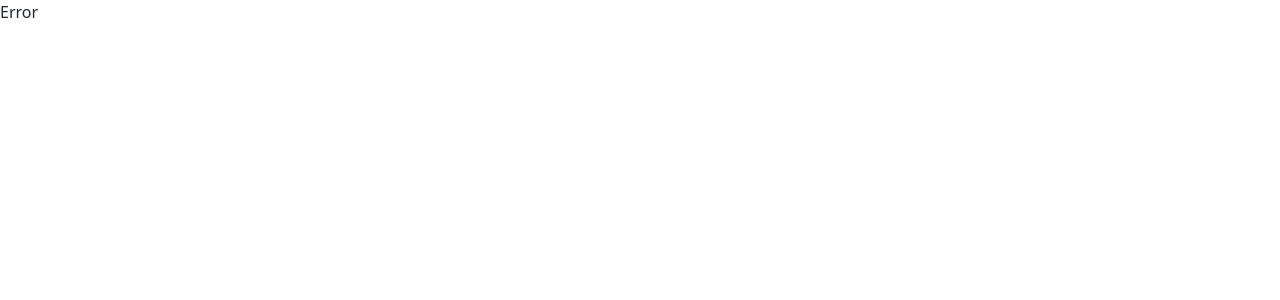
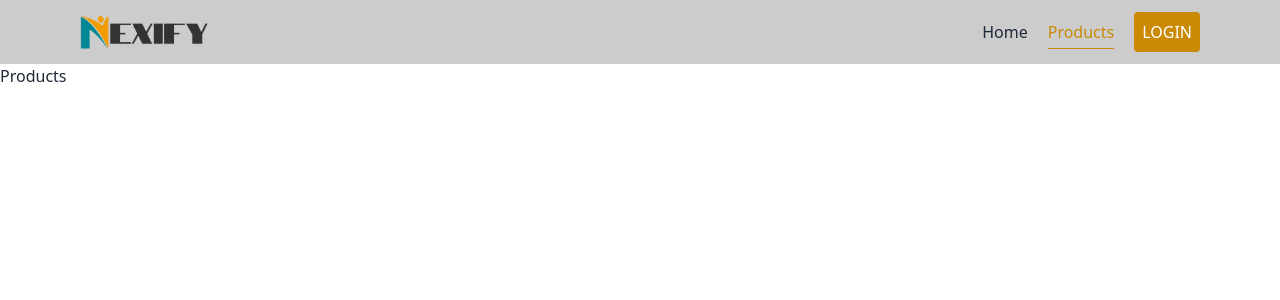
Before and after one commit to shamshul-haque/nexify-client, a React (Vite) app: page /products in a window 1280 px wide. Before the commit this address had no page. Shown: the top 300 px of the page. Built offline with nearby package versions, Linux system fonts and the light colour scheme.

Commit message:
created navbar

```diff
--- a/package.json
+++ b/package.json
@@ -12,8 +12,10 @@
   "dependencies": {
     "localforage": "^1.10.0",
     "match-sorter": "^6.3.1",
+    "prop-types": "^15.8.1",
     "react": "^18.2.0",
     "react-dom": "^18.2.0",
+    "react-icons": "^4.12.0",
     "react-router-dom": "^6.20.0",
     "sort-by": "^1.2.0"
   },
--- /dev/null
+++ b/src/components/shared/Container.jsx
@@ -0,0 +1,11 @@
+import PropTypes from "prop-types";
+
+const Container = ({ children }) => {
+  return <div className="px-5 md:px-10 lg:px-20">{children}</div>;
+};
+
+Container.propTypes = {
+  children: PropTypes.node,
+};
+
+export default Container;
--- a/src/components/shared/Navbar.jsx
+++ /dev/null
@@ -1,9 +0,0 @@
-const Navbar = () => {
-  return (
-    <div>
-      <p>Navbar</p>
-    </div>
-  );
-};
-
-export default Navbar;
--- /dev/null
+++ b/src/components/shared/navbar/DropdownMenus.jsx
@@ -0,0 +1,56 @@
+import { RiMenu3Fill } from "react-icons/ri";
+import { Link, NavLink } from "react-router-dom";
+
+const DropdownMenus = () => {
+  return (
+    <div className="dropdown dropdown-end z-50">
+      <label tabIndex={0} className="btn m-1">
+        <RiMenu3Fill className="text-xl" />
+      </label>
+      <div
+        tabIndex={0}
+        className="dropdown-content p-5 shadow bg-black rounded-box w-52"
+      >
+        <div className="flex flex-col">
+          {/* <div className="text-center">
+            <img
+              alt="profile picture"
+              src=""
+              className="w-10 rounded-full mx-auto"
+            />
+            <h1 className="font-bold">check</h1>
+            <Link to="/">Dashboard</Link>
+          </div> */}
+          <NavLink
+            to="/"
+            className={({ isActive }) =>
+              isActive
+                ? "text-yellow-600 border-yellow-600 border-b py-1 "
+                : "py-1"
+            }
+          >
+            Home
+          </NavLink>
+          <NavLink
+            to="/products"
+            className={({ isActive }) =>
+              isActive
+                ? "text-yellow-600 border-yellow-600 border-b py-1 "
+                : "py-1"
+            }
+          >
+            Products
+          </NavLink>
+          <Link
+            to="/login"
+            className="bg-yellow-600 hover:bg-transparent hover:border hover:border-yellow-600 transition-all duration-500 p-2 rounded uppercase text-white"
+          >
+            Login
+          </Link>
+        </div>
+      </div>
+    </div>
+  );
+};
+
+export default DropdownMenus;
--- /dev/null
+++ b/src/components/shared/navbar/LgMenus.jsx
@@ -0,0 +1,45 @@
+import { Link, NavLink } from "react-router-dom";
+
+const LgMenus = () => {
+  return (
+    <div className="flex items-center justify-between gap-5">
+      <NavLink
+        to="/"
+        className={({ isActive }) =>
+          isActive ? "text-yellow-600 border-yellow-600 border-b py-1 " : "py-1"
+        }
+      >
+        Home
+      </NavLink>
+      <NavLink
+        to="/products"
+        className={({ isActive }) =>
+          isActive ? "text-yellow-600 border-yellow-600 border-b py-1 " : "py-1"
+        }
+      >
+        Products
+      </NavLink>
+      {/* <div className="dropdown dropdown-end">
+        <label tabIndex={0} className="btn btn-circle avatar">
+          <img alt="profile picture" src="check" className="rounded-full" />
+        </label>
+        <div
+          tabIndex={0}
+          className="mt-3 z-50 p-5 shadow menu-sm dropdown-content bg-black rounded-box w-52 flex flex-col"
+        >
+          <h1 className="font-bold text-center mb-3">check</h1>
+          <Link to="/">Dashboard</Link>
+          <Link to="/">Logout</Link>
+        </div>
+      </div> */}
+      <Link
+        to="/login"
+        className="bg-yellow-600 hover:bg-transparent hover:border hover:border-yellow-600 transition-all duration-500 p-2 rounded uppercase text-white"
+      >
+        Login
+      </Link>
+    </div>
+  );
+};
+
+export default LgMenus;
--- /dev/null
+++ b/src/components/shared/navbar/Navbar.jsx
@@ -0,0 +1,33 @@
+import logo from "../../../assets/logo.png";
+import Container from "../Container";
+import DropdownMenus from "./DropdownMenus";
+import LgMenus from "./LgMenus";
+
+const Navbar = () => {
+  return (
+    <div>
+      <div className="w-full max-w-screen-xl z-50 bg-black bg-opacity-20 py-3">
+        <Container>
+          <div className="flex justify-between items-center">
+            {/* logo */}
+            <img src={logo} alt="logo" className="w-32" />
+
+            <div>
+              {/* manus of large devices */}
+              <div className="hidden lg:block">
+                <LgMenus />
+              </div>
+
+              {/* manus small and medium devices */}
+              <div className="block lg:hidden">
+                <DropdownMenus />
+              </div>
+            </div>
+          </div>
+        </Container>
+      </div>
+    </div>
+  );
+};
+
+export default Navbar;
--- a/src/layouts/Main.jsx
+++ b/src/layouts/Main.jsx
@@ -1,5 +1,5 @@
 import { Outlet } from "react-router-dom";
-import Navbar from "../components/shared/Navbar";
+import Navbar from "../components/shared/navbar/Navbar";
 
 const Main = () => {
   return (
--- /dev/null
+++ b/src/pages/Products.jsx
@@ -0,0 +1,9 @@
+const Products = () => {
+  return (
+    <div>
+      <p>Products</p>
+    </div>
+  );
+};
+
+export default Products;
--- a/src/routes/Routes.jsx
+++ b/src/routes/Routes.jsx
@@ -2,6 +2,7 @@ import { createBrowserRouter } from "react-router-dom";
 import Main from "../layouts/Main";
 import Error from "../pages/Error";
 import Home from "../pages/Home";
+import Products from "../pages/Products";
 
 const router = createBrowserRouter([
   {
@@ -13,6 +14,10 @@ const router = createBrowserRouter([
         path: "/",
         element: <Home />,
       },
+      {
+        path: "products",
+        element: <Products />,
+      },
     ],
   },
 ]);
```
Also changed, not shown: 1 other file (tests, documents, lock files or other folders).
